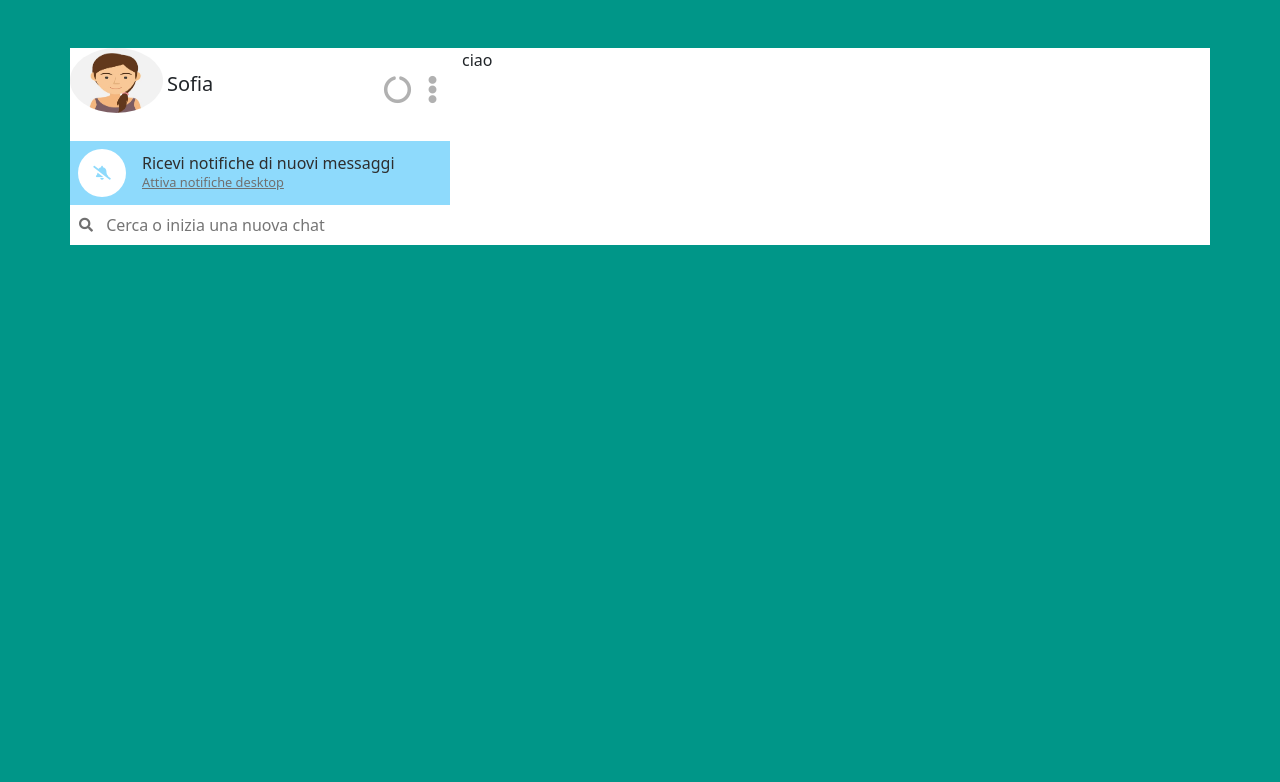
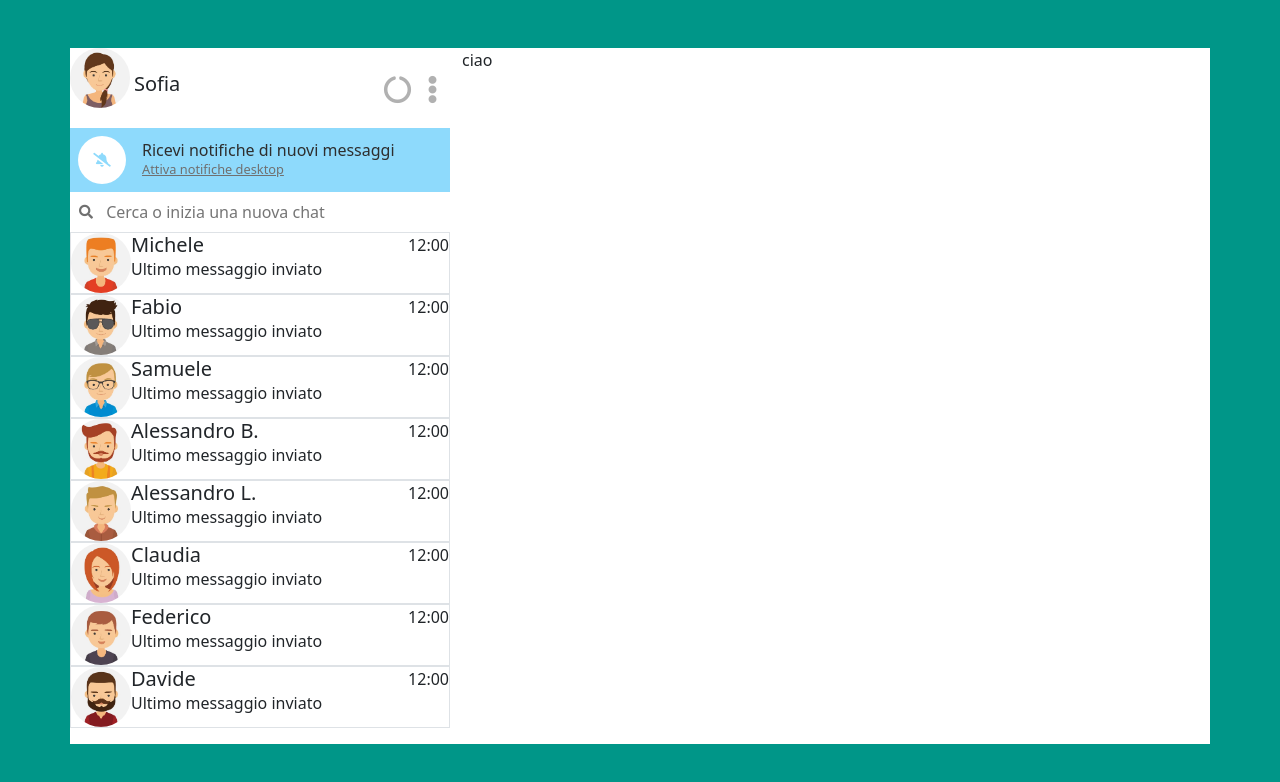
Before and after one commit to Andrearusso94/vue-boolzapp, a plain HTML site: page index.html in a window 1280 px wide. Drawn offline with nearby package versions, Linux system fonts and the light colour scheme.

Commit message:
add v-for contacts

```diff
--- a/assets/css/style.css
+++ b/assets/css/style.css
@@ -12,8 +12,9 @@ img{
 }
 
 .av_img{
-    width: 30%;
-    height: 70%;
+    width: 60px;
+    height: 60px;
+    border-radius: 50%;
 }
 
 .icon{
@@ -65,3 +66,9 @@ input{
     border: 0;
     border-color:white;
 }
+
+.container_single_contacts img {
+    width: 60px;
+    height: 60px;
+    border-radius: 50%;
+}
--- a/assets/js/main.js
+++ b/assets/js/main.js
@@ -2,12 +2,15 @@ const { createApp } = Vue;
 
 createApp({
     data() {
+
         return {
+
+            activeUser: '',
 
             contacts: [
                 {
                     name: 'Michele',
-                    avatar: '_1',
+                    avatar: './assets/img/avatar_1',
                     visible: true,
                     messages: [
                         {
@@ -29,7 +32,7 @@ createApp({
                 },
                 {
                     name: 'Fabio',
-                    avatar: '_2',
+                    avatar: './assets/img/avatar_2',
                     visible: true,
                     messages: [
                         {
@@ -51,7 +54,7 @@ createApp({
                 },
                 {
                     name: 'Samuele',
-                    avatar: '_3',
+                    avatar: './assets/img/avatar_3',
                     visible: true,
                     messages: [
                         {
@@ -73,7 +76,7 @@ createApp({
                 },
                 {
                     name: 'Alessandro B.',
-                    avatar: '_4',
+                    avatar: './assets/img/avatar_4',
                     visible: true,
                     messages: [
                         {
@@ -90,7 +93,7 @@ createApp({
                 },
                 {
                     name: 'Alessandro L.',
-                    avatar: '_5',
+                    avatar: './assets/img/avatar_5',
                     visible: true,
                     messages: [
                         {
@@ -107,7 +110,7 @@ createApp({
                 },
                 {
                     name: 'Claudia',
-                    avatar: '_6',
+                    avatar: './assets/img/avatar_6',
                     visible: true,
                     messages: [
                         {
@@ -129,7 +132,7 @@ createApp({
                 },
                 {
                     name: 'Federico',
-                    avatar: '_7',
+                    avatar: './assets/img/avatar_7',
                     visible: true,
                     messages: [
                         {
@@ -146,7 +149,7 @@ createApp({
                 },
                 {
                     name: 'Davide',
-                    avatar: '_8',
+                    avatar: './assets/img/avatar_8',
                     visible: true,
                     messages: [
                         {
--- a/index.html
+++ b/index.html
@@ -28,7 +28,7 @@
             <div class="container my-5">
                 <div class="row">
                     <div class="col-4 bg-white p-0">
-                        <div class="profile d-flex">
+                        <div class="profile d-flex justify-content-between">
                             <div class="avatar d-flex">
                                 <img src="./assets/img/avatar_io.jpg" class="rounded-circle av_img" alt="">
                                 <h5 class="my-4 mx-1">Sofia</h5>
@@ -50,6 +50,24 @@
                         <div class="search">
                             <i class="fas fa-search fa-sm fa-fw"></i>
                             <input type="text" placeholder=" Cerca o inizia una nuova chat" class="w-100 mx-2">
+                        </div>
+
+
+                        <div class="container_single_contacts d-flex flex-row">
+                            <ul class="w-100 p-0">
+                                <li v-for="contact in contacts" class="d-flex justify-content-between border">
+                                    <div class="d-flex">
+                                        <img :src="`${contact.avatar}.jpg`" alt="">
+                                        <div class="profile_name d-flex flex-column">
+                                            <h5 class="m-0">{{contact.name}}</h5>
+                                            <p class="m-0">Ultimo messaggio inviato</p>
+                                        </div>
+                                    </div>
+                                    <div class="d-flex">
+                                        <p>12:00</p>
+                                    </div>
+                                </li>
+                            </ul>
                         </div>
 
 
```
